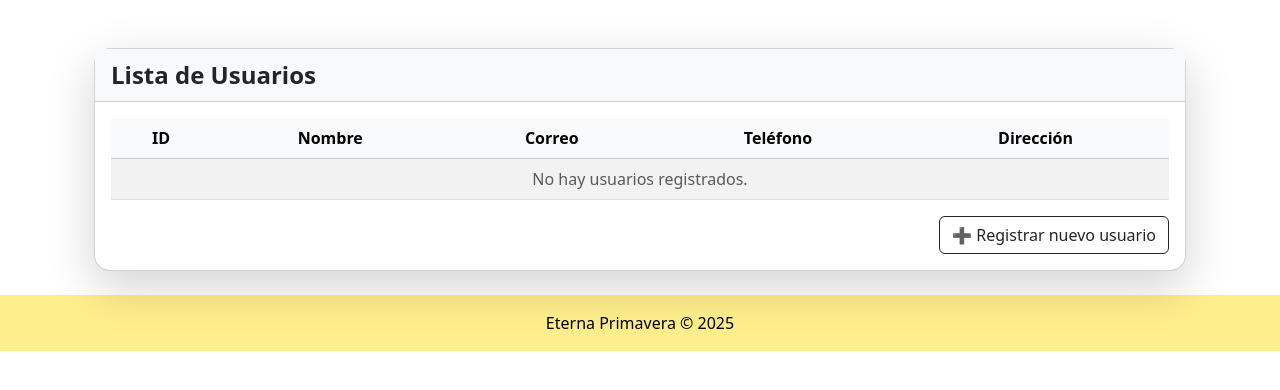
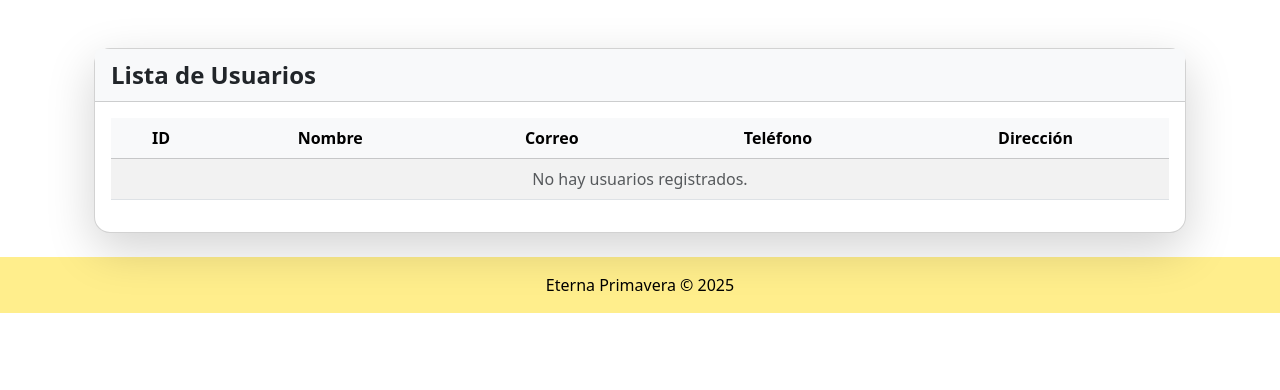
Before and after one commit to alexahurtado08/EternaPrimaveraa, a Django app: page /usuarios/lista_usuarios in a window 1280 px wide. Shown: the part 56-446 px from the top of the page. Run offline with Django 5.2, Linux system fonts and the light colour scheme; data that the repository does not hold is empty.

Commit message:
Edidicón template lista_usuarios

```diff
--- a/usuarios/templates/usuarios/lista_usuarios.html
+++ b/usuarios/templates/usuarios/lista_usuarios.html
@@ -36,11 +36,6 @@
                     {% endfor %}
                 </tbody>
             </table>
-            <div class="d-flex justify-content-end mt-3">
-                <a href="{% url 'usuarios:registrar_usuario' %}" class="btn btn-outline-dark">
-                    ➕ Registrar nuevo usuario
-                </a>
-            </div>
         </div>
     </div>
 </div>
```
